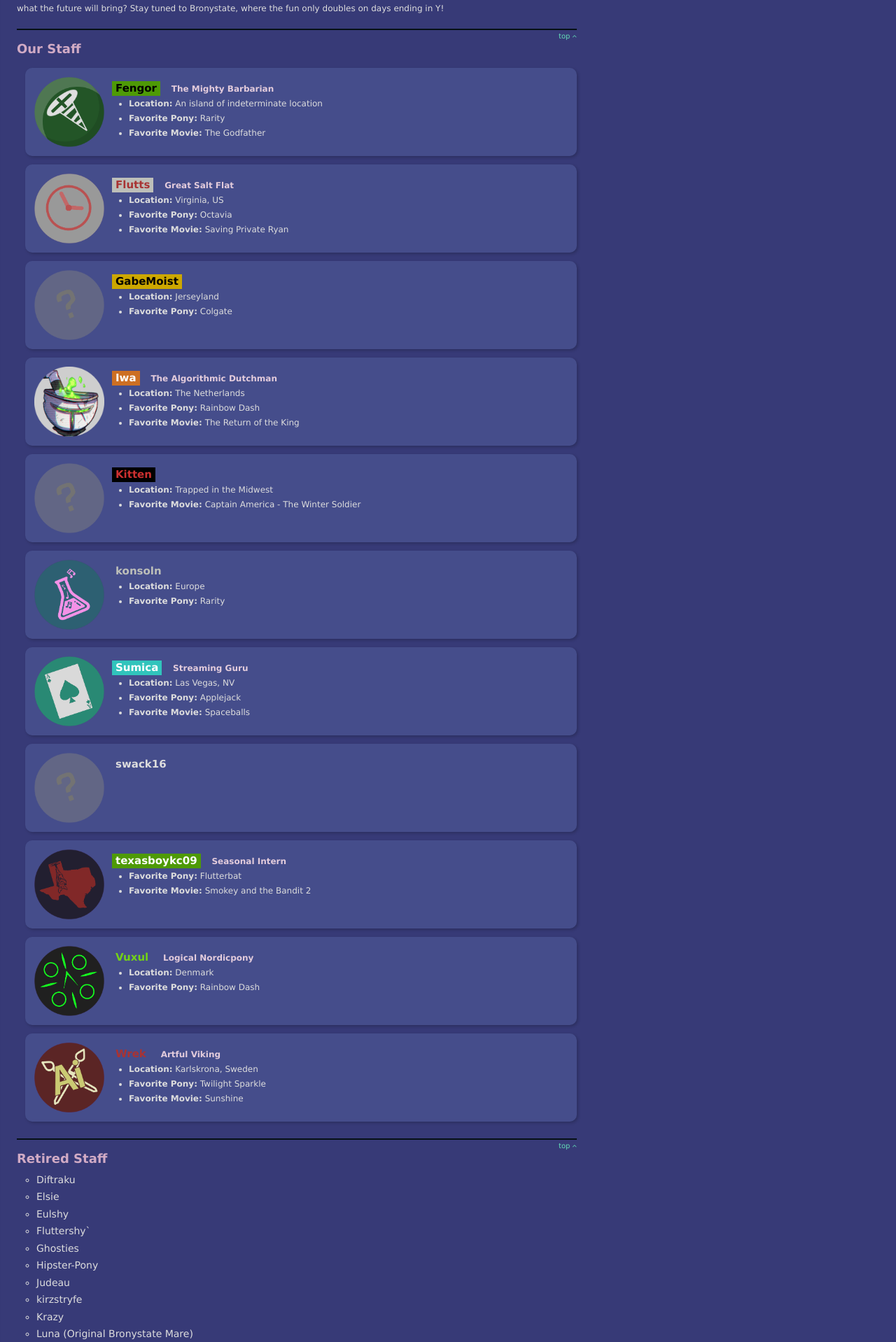
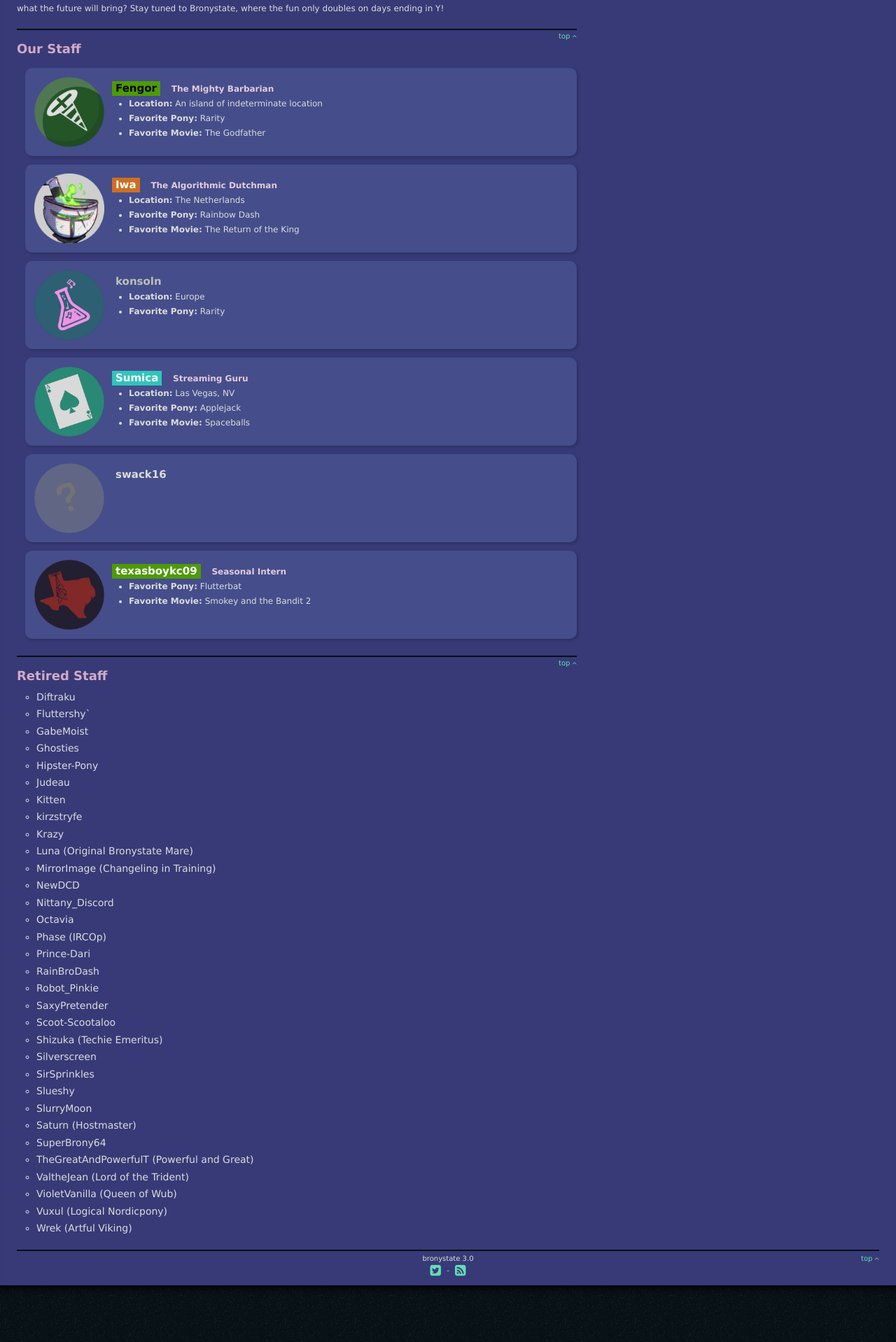
Before and after one commit to Bronystate/brstv3, a Jekyll site: the page built from index_about.md, in a window 1280 px wide. Shown: the part 845-2763 px from the top of the page at 70% size. Built offline with Jekyll 4.4.1, drawn with Linux system fonts in a browser that asks for light colours; nearby versions of some CDN libraries; our own code applies the rules of GitHub Pages for plain Markdown files.

Commit message:
Update staff-list.yml
Removing and Updating some Names and restoring the Alphabetical Order.

```diff
--- a/_data/staff-list.yml
+++ b/_data/staff-list.yml
@@ -45,20 +45,6 @@ staff:
     favpone: Rarity
     favmovie: The Godfather
 
-  - nick: Flutts
-    forecolor: 5
-    backcolor: 15
-    title: Great Salt Flat
-    location: Virginia, US
-    favpone: Octavia
-    favmovie: Saving Private Ryan
-
-  - nick: GabeMoist
-    forecolor: 1
-    backcolor: 8
-    location: Jerseyland
-    favpone: Colgate
-
   - nick: Iwa
     forecolor: 0
     backcolor: 7
@@ -66,12 +52,6 @@ staff:
     location: The Netherlands
     favpone: Rainbow Dash
     favmovie: The Return of the King
-
-  - nick: Kitten
-    forecolor: 4
-    backcolor: 1
-    location: Trapped in the Midwest
-    favmovie: Captain America - The Winter Soldier
 
   - nick: konsoln
     forecolor: 15 #should be 14, but 14 is too dark against background
@@ -95,18 +75,6 @@ staff:
     favpone: Flutterbat
     favmovie: Smokey and the Bandit 2
 
-  - nick: Vuxul
-    forecolor: 9
-    title: Logical Nordicpony
-    location: Denmark
-    favpone: Rainbow Dash
-
-  - nick: Wrek
-    forecolor: 5
-    title: Artful Viking
-    location: Karlskrona, Sweden
-    favpone: Twilight Sparkle
-    favmovie: Sunshine
 
 former-staff:
 # List all retired or inactive staff members here.  Only their nick and title will be displayed on the main site.
@@ -122,11 +90,13 @@ former-staff:
 
   - nick: Diftraku
 
-  - nick: Elsie
+  - nick: Fluttershy`
 
-  - nick: Eulshy
-
-  - nick: Fluttershy`
+  - nick: GabeMoist
+    forecolor: 1
+    backcolor: 8
+    location: Jerseyland
+    favpone: Colgate
 
   - nick: Ghosties
 
@@ -136,6 +106,12 @@ former-staff:
     location: Georgia
     favpone: Aloe and Lotus
     favmovie: The Empire Strikes Back
+
+  - nick: Kitten
+    forecolor: 4
+    backcolor: 1
+    location: Trapped in the Midwest
+    favmovie: Captain America - The Winter Soldier
 
   - nick: kirzstryfe
 
@@ -190,6 +166,8 @@ former-staff:
 
   - nick: SirSprinkles
 
+  - nick: Slueshy
+
   - nick: SlurryMoon
 
   - nick: Saturn
@@ -220,3 +198,16 @@ former-staff:
     location: Missing, reward if found
     favpone: Derpy Hooves
     favmovie: Midnight in Paris
+
+  - nick: Vuxul
+    forecolor: 9
+    title: Logical Nordicpony
+    location: Denmark
+    favpone: Rainbow Dash
+
+  - nick: Wrek
+    forecolor: 5
+    title: Artful Viking
+    location: Karlskrona, Sweden
+    favpone: Twilight Sparkle
+    favmovie: Sunshine
```
